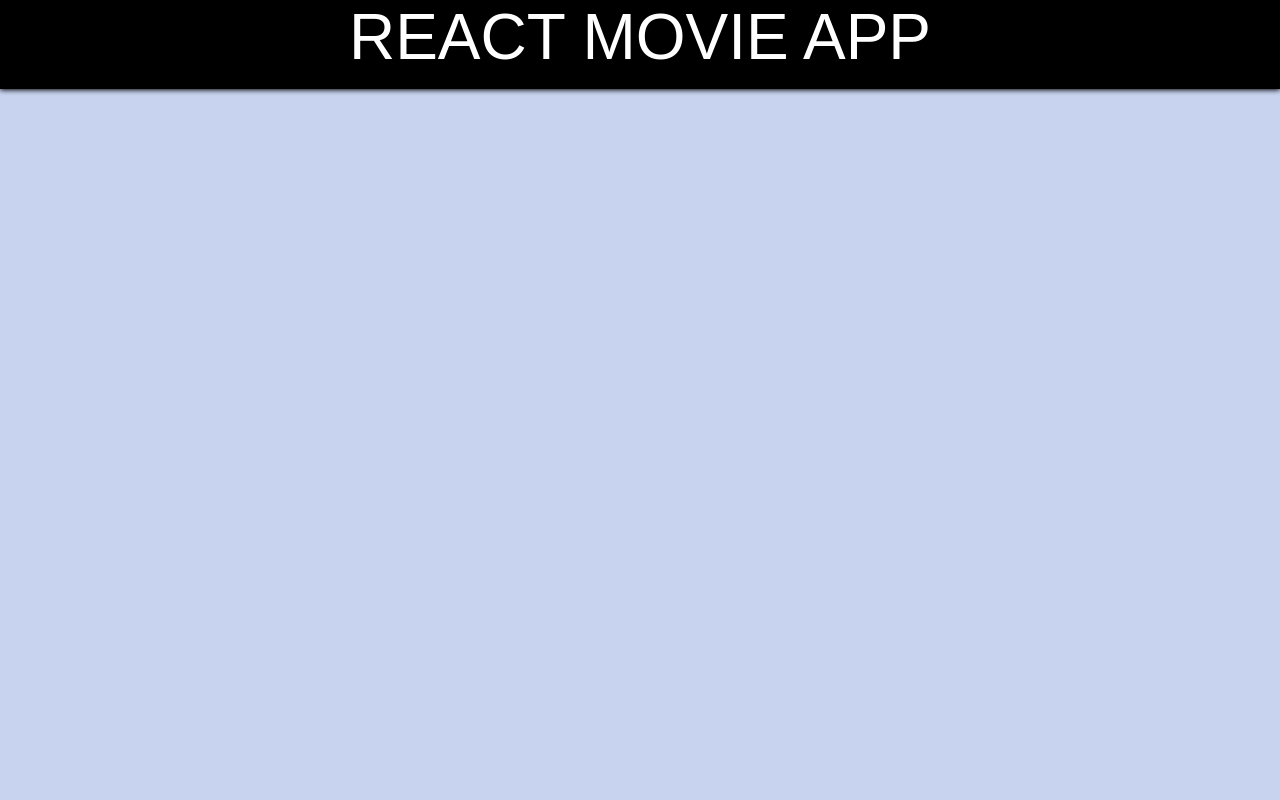
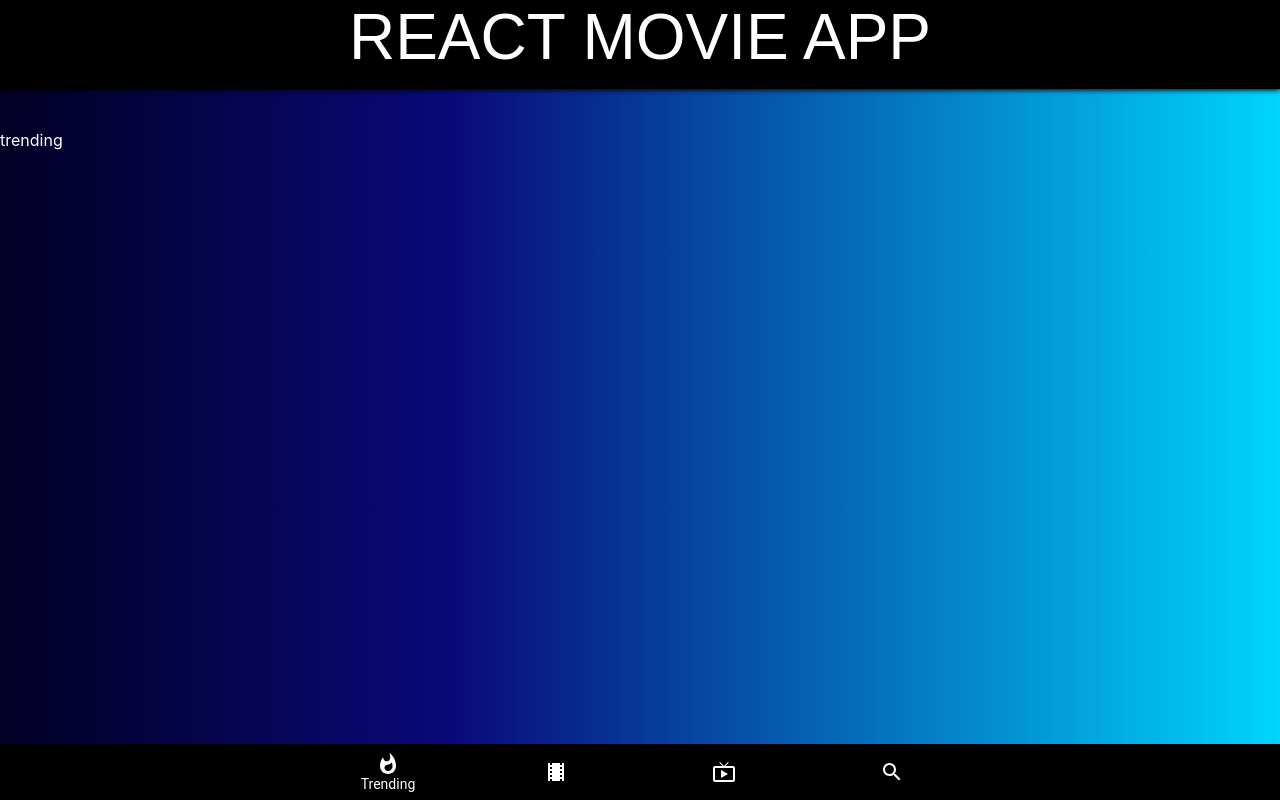
Before and after one commit to wendyyng/react-movie-app, a React (Create React App) app: page / in a window 1280 px wide. Shown: the top 800 px of the page. Built offline with nearby package versions, Linux system fonts and the light colour scheme; a web font is replaced by a local one.

Commit message:
Add Navigation and Routes

```diff
--- a/package.json
+++ b/package.json
@@ -3,11 +3,16 @@
   "version": "0.1.0",
   "private": true,
   "dependencies": {
+    "@emotion/react": "^11.10.4",
+    "@emotion/styled": "^11.10.4",
+    "@mui/icons-material": "^5.10.6",
+    "@mui/material": "^5.10.8",
     "@testing-library/jest-dom": "^5.16.5",
     "@testing-library/react": "^13.4.0",
     "@testing-library/user-event": "^13.5.0",
     "react": "^18.2.0",
     "react-dom": "^18.2.0",
+    "react-router-dom": "^6.4.2",
     "react-scripts": "5.0.1",
     "styled-components": "^5.3.6",
     "web-vitals": "^2.1.4"
--- a/src/App.css
+++ b/src/App.css
@@ -1,4 +1,35 @@
-.App {
+* {
+  scroll-behavior: smooth;
+}
+
+.app {
   min-height: 100vh;
-  background-color: #c7d3ef;
+  background: rgb(2, 0, 36);
+  background: linear-gradient(90deg, rgba(2, 0, 36, 1) 0%, rgba(9, 9, 121, 1) 35%, rgba(0, 212, 255, 1) 100%);
+  color: white;
+  padding-top: 130px;
+  padding-bottom: 70px;
 }
+
+@media (max-width: 700px) {
+  .app {
+    padding-top: 70px;
+  }
+}
+
+.pageTitle {
+  text-transform: uppercase;
+  display: flex;
+  justify-content: center;
+  font-family: "Montserrat", sans-serif;
+  font-size: 2vw;
+  padding: 4px;
+  border-radius: 50px;
+  color: white;
+}
+
+@media (max-width: 1000px) {
+  .pageTitle {
+    font-size: 6.4vw;
+  }
+}
--- a/src/App.js
+++ /dev/null
@@ -1,12 +0,0 @@
-import './App.css';
-import Header from '././components/header/header.component'
-
-function App() {
-  return (
-    <div className="App">
-      <Header />
-    </div>
-  );
-}
-
-export default App;
--- /dev/null
+++ b/src/App.jsx
@@ -0,0 +1,38 @@
+import './App.css';
+import Header from './components/header/header.component'
+import Navigation from './components/navigation/navigation-component';
+import Trending from './pages/trending/trending';
+import Movies from './pages/movies/movies';
+import Tv from './pages/tv/tv';
+import Search from './pages/search/search';
+import { render } from "react-dom";
+import {
+  BrowserRouter,
+  Routes,
+  Route,
+} from "react-router-dom";
+import { Container } from '@mui/material';
+
+function App() {
+  return (
+    <>
+              <BrowserRouter>
+     <Header />
+        <div className="app">
+
+              <Routes>
+                <Route path="/" element={<Trending />} />
+                <Route path="movies" element={<Movies />} />
+                <Route path="tv" element={<Tv />} />
+                <Route path="search" element={<Search />} />
+              </Routes>
+
+        </div>
+         <Navigation />
+              </BrowserRouter>
+    </>
+
+  );
+}
+
+export default App;
--- /dev/null
+++ b/src/components/navigation/navigation-component.jsx
@@ -0,0 +1,66 @@
+import * as React from 'react';
+import BottomNavigation from '@mui/material/BottomNavigation';
+import BottomNavigationAction from '@mui/material/BottomNavigationAction';
+import WhatshotIcon from '@mui/icons-material/Whatshot';
+import TheatersIcon from '@mui/icons-material/Theaters';
+import LiveTvIcon from '@mui/icons-material/LiveTv';
+import SearchIcon from '@mui/icons-material/Search';
+// import { NavigationContainer } from './navigation.styles';
+import { useEffect } from 'react';
+import { useNavigate } from "react-router-dom";
+const style = {
+    width: "100%",
+    position: "fixed",
+    bottom: 0,
+    backgroundColor: "black",
+    zIndex: 100,
+}
+
+export default function Navigation() {
+
+  const [value, setValue] = React.useState(0);
+  const navigate = useNavigate();
+
+  useEffect(() => {
+    if (value === 0) {
+      navigate("/");
+    } else if (value === 1) {
+      navigate("/movies");
+    } else if (value === 2) {
+      navigate("/tv");
+    } else if (value === 3) {
+      navigate("/search");
+    }
+  }, [value, navigate]);
+
+  const handleChange = (event, newValue) => {
+    setValue(newValue);
+  }
+
+  return (
+    // <NavigationContainer>
+    <BottomNavigation value={value} onChange={handleChange} sx={style}>
+      <BottomNavigationAction
+        label="Trending"
+        icon={<WhatshotIcon />}
+        style={{ color: "white" }}
+      />
+      <BottomNavigationAction
+        label="Movies"
+        icon={<TheatersIcon />}
+        style={{ color: "white" }}
+      />
+      <BottomNavigationAction
+        label="TV Series"
+        icon={<LiveTvIcon />}
+        style={{ color: "white" }}
+      />
+      <BottomNavigationAction
+        label="Search"
+        icon={<SearchIcon />}
+        style={{ color: "white" }}
+      />
+    </BottomNavigation>
+    // </NavigationContainer>
+  );
+}
--- /dev/null
+++ b/src/pages/movies/movies.jsx
@@ -0,0 +1,9 @@
+import React from 'react'
+
+const Movies = () => {
+  return (
+    <div>Movies</div>
+  )
+}
+
+export default Movies
--- /dev/null
+++ b/src/pages/search/search.jsx
@@ -0,0 +1,9 @@
+import React from 'react'
+
+const Search = () => {
+  return (
+    <div>Search</div>
+  )
+}
+
+export default Search
--- /dev/null
+++ b/src/pages/trending/trending.jsx
@@ -0,0 +1,9 @@
+import React from 'react'
+
+const Trending = () => {
+  return (
+    <div>trending</div>
+  )
+}
+
+export default Trending
--- /dev/null
+++ b/src/pages/tv/tv.jsx
@@ -0,0 +1,9 @@
+import React from 'react'
+
+const Tv = () => {
+  return (
+    <div>TV Series</div>
+  )
+}
+
+export default Tv
```
Also changed, not shown: src/components/navigation/navigation.styles.jsx (added, +11 -0 lines), src/index.jsx (renamed from src/index.js), 1 other file (tests, documents, lock files or other folders).
